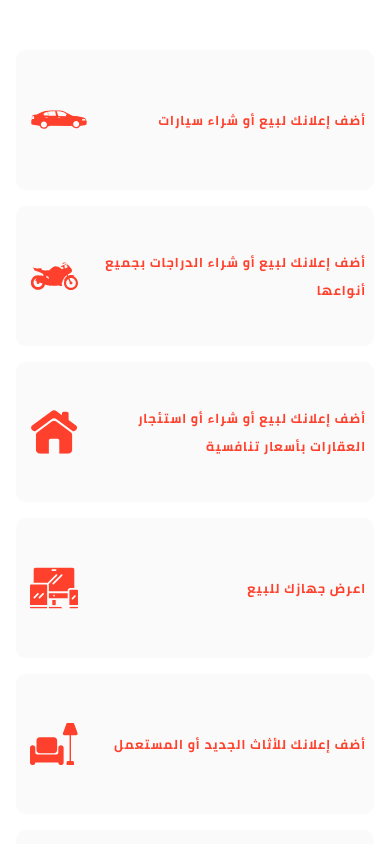
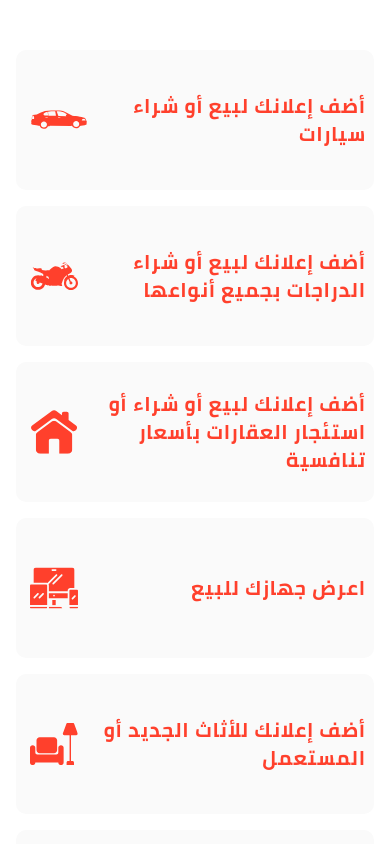
Before and after one commit to ahmadshz/e-commerce3, a React (Create React App) app: page /addpost in a window 390 px wide. Shown: the top 844 px of the page. Built offline with nearby package versions, Linux system fonts and the light colour scheme.

Commit message:
fix size

```diff
--- a/src/Components/Websites/page/AddPost.jsx
+++ b/src/Components/Websites/page/AddPost.jsx
@@ -12,7 +12,7 @@ const AddPost = () => {
                     key={index}
                     className='w-full relative h-[140px] md:h-[160px] lg:h-[200px] rounded-10px bg-background flex justify-between px-2 md:px-7 items-center gap-2 cursor-pointer'
                 >
-                    <div className='text-[13px] md:text-[15px] lg:text-[17px] xl:text-[25px] font-bold text-primary'>
+                    <div className='text-[20px] lg:text-[25px] font-bold text-primary'>
                         {item.add}
                     </div>
                     <img
```
